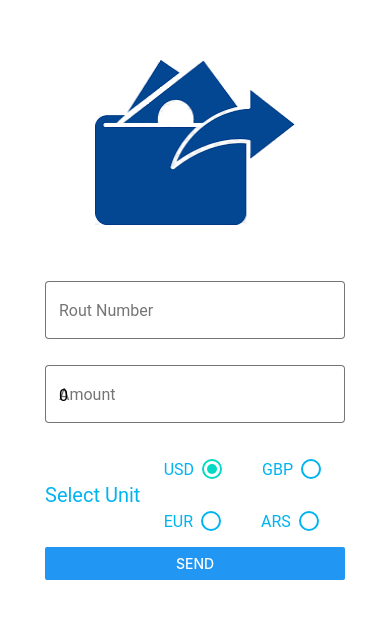
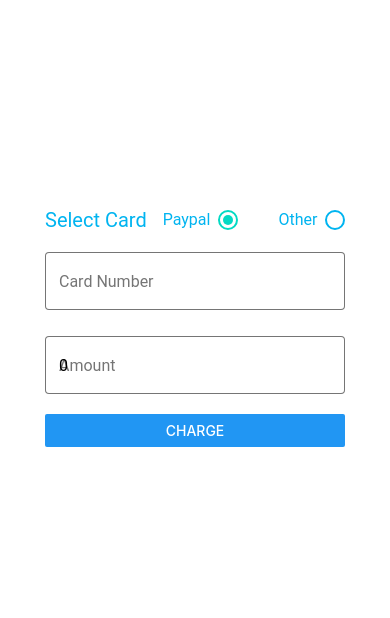
Before and after one commit to sariel0403/REMITON-WALLET, a React Native app: screen / in a window 390 px wide. Shown: the part 102-720 px from the top of the page. Built offline with nearby package versions, Linux system fonts and the light colour scheme.

Commit message:
- Add Fund Page

```diff
--- a/App.js
+++ b/App.js
@@ -5,11 +5,12 @@ import Login from "./pages/login";
 import Register from "./pages/register/index";
 import Dashboard from "./pages/dashboard";
 import Transfer from "./pages/transfer";
+import Fund from "./pages/fund";
 
 export default function App() {
   return (
     // <View style={styles.container}>
-    <Transfer />
+    <Fund />
     // </View>
   );
 }
--- /dev/null
+++ b/components/fund/fundfield/index.js
@@ -0,0 +1,61 @@
+import React from "react";
+import { View, Button } from "react-native";
+import { TextInput, RadioButton, Text } from "react-native-paper";
+
+import styles from "./style";
+
+const FundField = () => {
+  const [routNumber, setRoutNumber] = React.useState("");
+  const [currencyUnit, setCurrencyUnit] = React.useState("paypal");
+  const [amount, setAmount] = React.useState(0);
+
+  return (
+    <View style={styles.container}>
+      <View style={styles.selectCurrencyUnit}>
+        <View style={{ alignItems: "center", justifyContent: "center" }}>
+          <Text style={{ fontSize: 20, color: "#00B4F0" }}>Select Card</Text>
+        </View>
+        <View>
+          <RadioButton.Group
+            onValueChange={(newCurrencyUnit) =>
+              setCurrencyUnit(newCurrencyUnit)
+            }
+            value={currencyUnit}
+          >
+            <View style={styles.inline}>
+              <RadioButton.Item
+                label="Paypal"
+                value="paypal"
+                uncheckedColor="#00B4F0"
+                labelStyle={{ color: "#00B4F0" }}
+              />
+              <RadioButton.Item
+                label="Other"
+                value="other"
+                uncheckedColor="#00B4F0"
+                labelStyle={{ color: "#00B4F0" }}
+              />
+            </View>
+          </RadioButton.Group>
+        </View>
+      </View>
+      <TextInput
+        label="Card Number"
+        value={routNumber}
+        onChangeText={(newNumber) => setRoutNumber(newNumber)}
+        style={styles.addressField}
+        mode="outlined"
+      />
+      <TextInput
+        label="Amount"
+        value={amount}
+        onChangeText={(newAmount) => setAmount(newAmount)}
+        style={styles.amountField}
+        mode="outlined"
+      />
+      <Button title="Charge" style={styles.sendBtn}></Button>
+    </View>
+  );
+};
+
+export default FundField;
--- /dev/null
+++ b/components/fund/fundfield/style.js
@@ -0,0 +1,35 @@
+import { StyleSheet } from "react-native";
+
+const styles = StyleSheet.create({
+  container: { width: 300 },
+  addressField: {
+    marginBottom: 20,
+    backgroundColor: "white",
+  },
+  amountField: {
+    marginBottom: 20,
+    backgroundColor: "white",
+  },
+  selectCurrencyUnit: {
+    flexDirection: "row",
+    justifyContent: "space-between",
+  },
+  inline: {
+    flexDirection: "row",
+  },
+  currencyUnit: {
+    marginTop: 8,
+    color: "#00B4F0",
+  },
+  left: {
+    width: "50%",
+  },
+  right: {
+    width: "50%",
+  },
+  sendBtn: {
+    paddingTop: 50,
+  },
+});
+
+export default styles;
--- a/components/transfer/transferimage/style.js
+++ b/components/transfer/transferimage/style.js
@@ -3,7 +3,7 @@ import { StyleSheet } from "react-native";
 const styles = StyleSheet.create({
   container: { alignItem: "center", marginBottom: 50 },
   transferimg: {
-    width: 200,
+    width: 250,
     resizeMode: "stretch",
   },
 });
--- /dev/null
+++ b/pages/fund/index.js
@@ -0,0 +1,16 @@
+import React from "react";
+import { View } from "react-native";
+
+import FundField from "../../components/fund/fundfield";
+
+import styles from "./style";
+
+const Fund = () => {
+  return (
+    <View style={styles.container}>
+      <FundField />
+    </View>
+  );
+};
+
+export default Fund;
--- /dev/null
+++ b/pages/fund/style.js
@@ -0,0 +1,11 @@
+import { StyleSheet } from "react-native";
+
+const styles = StyleSheet.create({
+  container: {
+    flex: 1,
+    alignItems: "center",
+    justifyContent: "center",
+  },
+});
+
+export default styles;
```
Also changed, not shown: assets/money-transfer.png.
